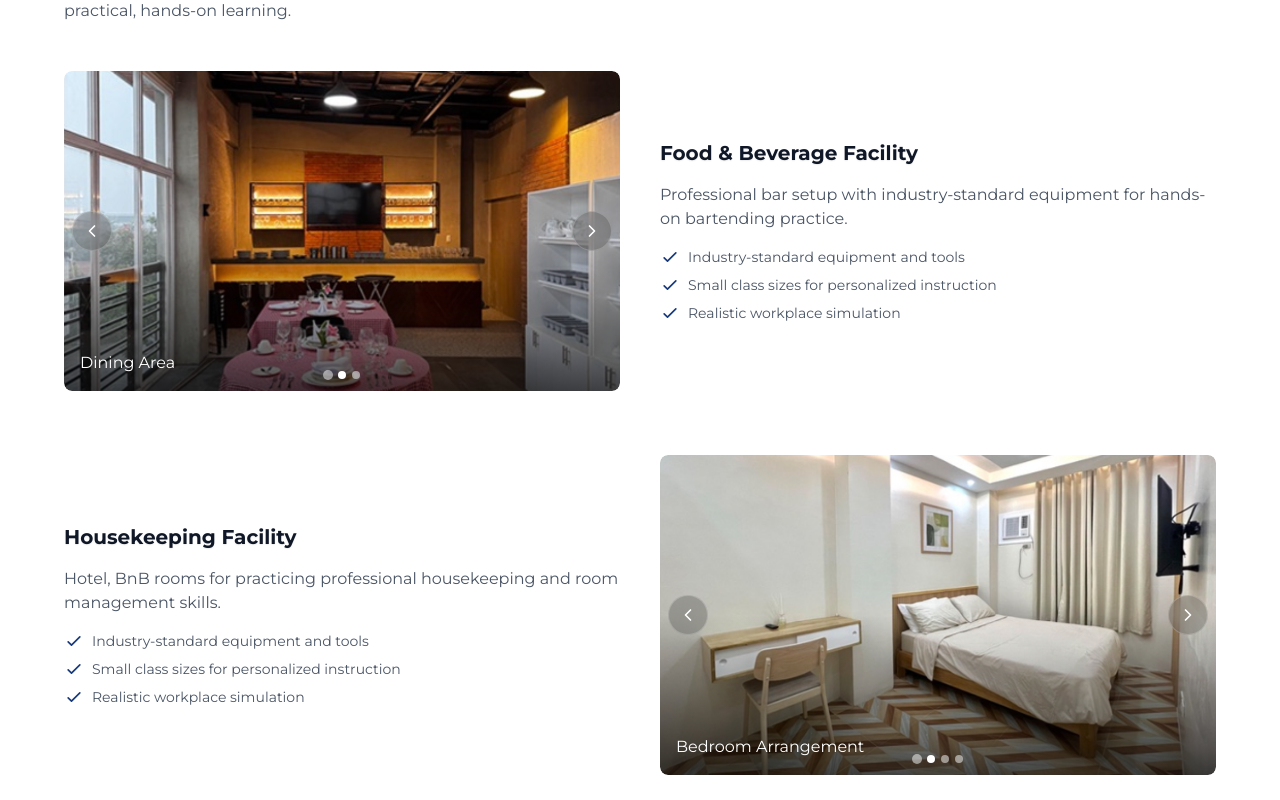
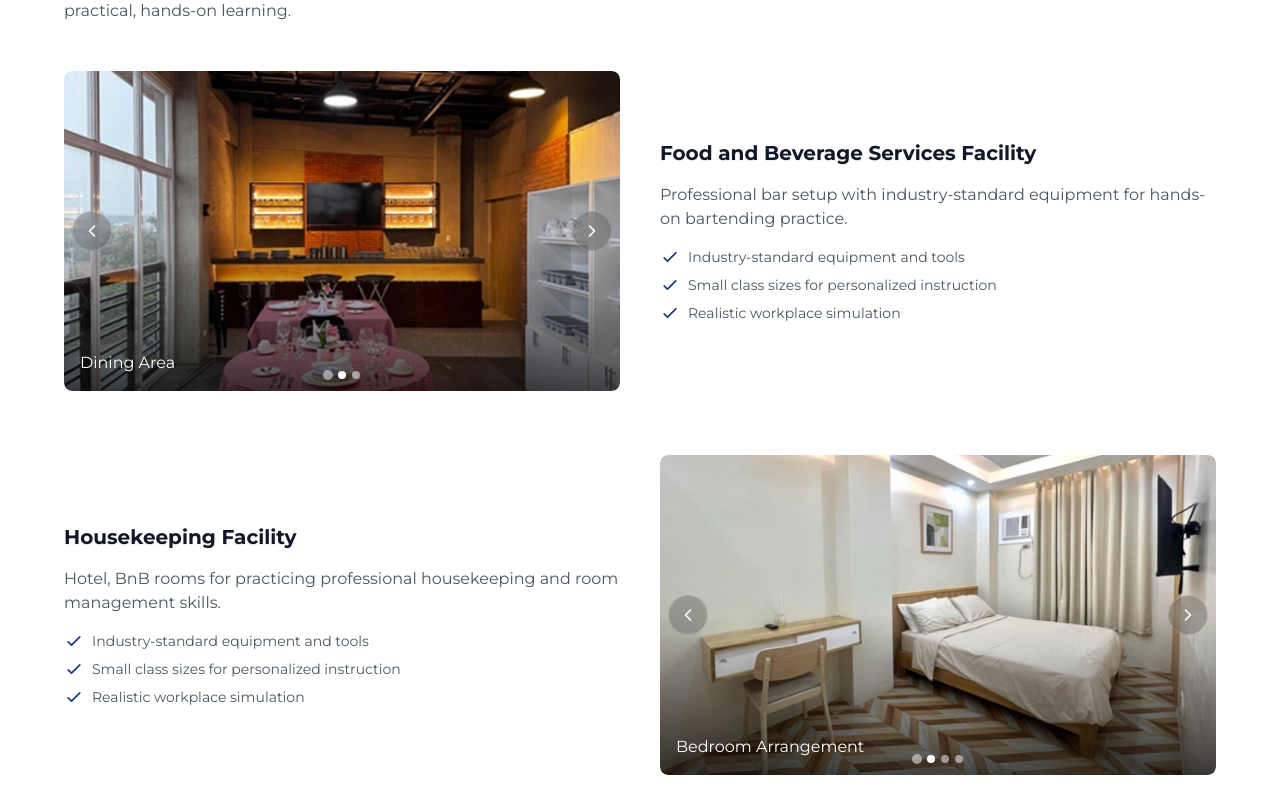
Before and after one commit to mattenarle10/ark-institute, a Next.js app: page /courses in a window 1280 px wide. Shown: the part 2240-3040 px from the top of the page. Built offline with nearby package versions, Linux system fonts and the light colour scheme; no server answers.

Commit message:
Clean up remaining learner copy

```diff
--- a/src/app/components/about/accreditation-cta.tsx
+++ b/src/app/components/about/accreditation-cta.tsx
@@ -32,7 +32,7 @@ export default function AccreditationCTA() {
               <p className="mt-3 text-base leading-relaxed text-gray-700">
                 This accreditation ensures that our programs meet the highest
                 standards of quality and relevance to industry needs, providing
-                our students with nationally recognized qualifications that
+                our learners with nationally recognized qualifications that
                 enhance their employability.
               </p>
               <div className="mt-6 flex justify-center md:justify-start">
--- a/src/app/components/contact/socials.tsx
+++ b/src/app/components/contact/socials.tsx
@@ -55,7 +55,7 @@ export default function Socials(): ReactElement {
             Connect with us
           </h2>
           <p data-reveal className="mt-2 text-sm sm:text-base text-gray-600">
-            Follow us for updates, events, and student work.
+            Follow us for updates, events, and learner work.
           </p>
         </div>
 
--- a/src/app/components/courses/facilities.tsx
+++ b/src/app/components/courses/facilities.tsx
@@ -7,7 +7,7 @@ import FacilityCarousel from "./facility-carousel"
 const facilities = [
   {
     id: "bar-training",
-    title: "Food & Beverage Facility",
+    title: "Food and Beverage Services Facility",
     description:
       "Professional bar setup with industry-standard equipment for hands-on bartending practice.",
     images: [
```
